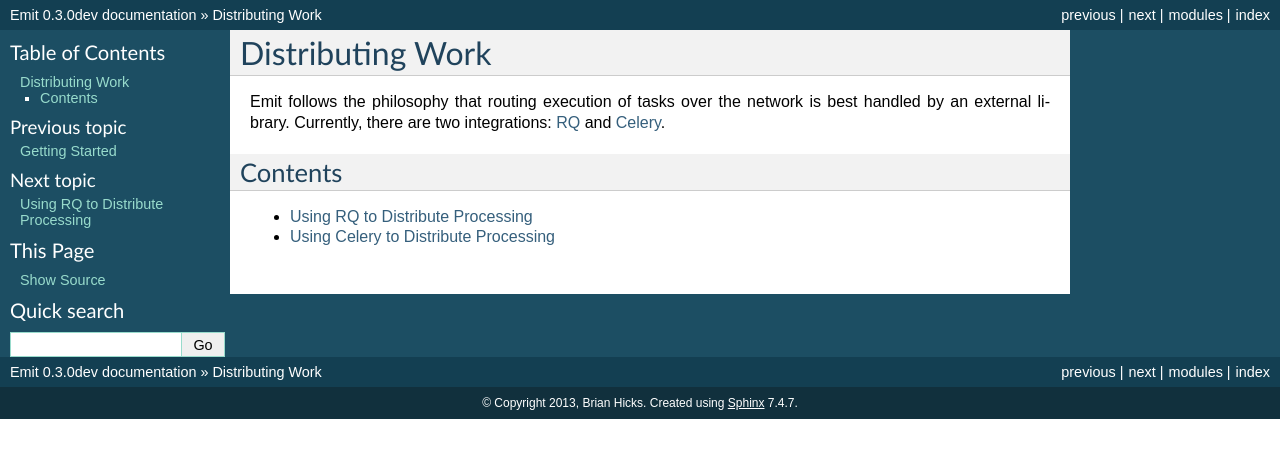
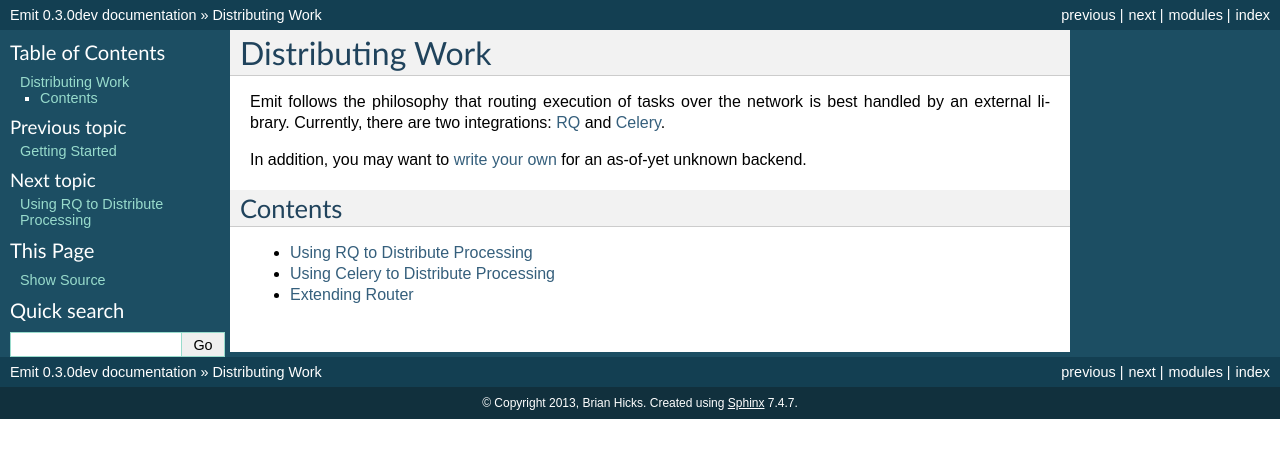
Before and after one commit to BrianHicks/emit, a Sphinx documentation site: the page built from docs/distributing-work/index.rst, in a window 1280 px wide. Shown: the top 458 px of the page. Built offline with Sphinx 7.4.7, drawn with Linux system fonts in a browser that asks for light colours.

Commit message:
add note on extending router in distributing work

```diff
--- a/docs/distributing-work/index.rst
+++ b/docs/distributing-work/index.rst
@@ -4,6 +4,9 @@ Distributing Work
 Emit follows the philosophy that routing execution of tasks over the network is
 best handled by an external library. Currently, there are two integrations:
 :doc:`RQ <rq>` and :doc:`Celery <celery>`.
+
+In addition, you may want to :doc:`write your own <extending-router>` for an
+as-of-yet unknown backend.
 
 Contents
 --------
@@ -13,3 +16,4 @@ Contents
 
    rq
    celery
+   extending-router
```
